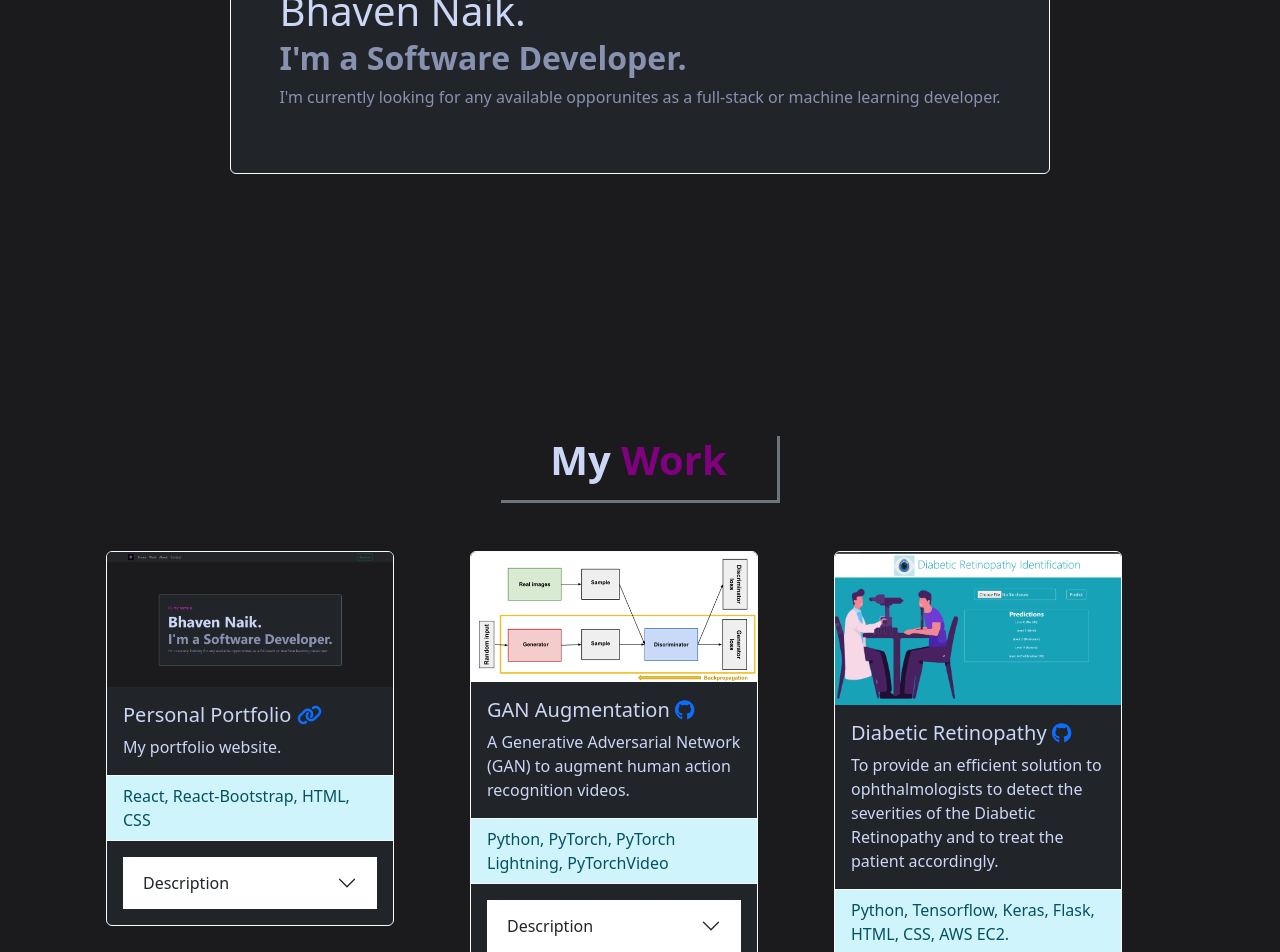
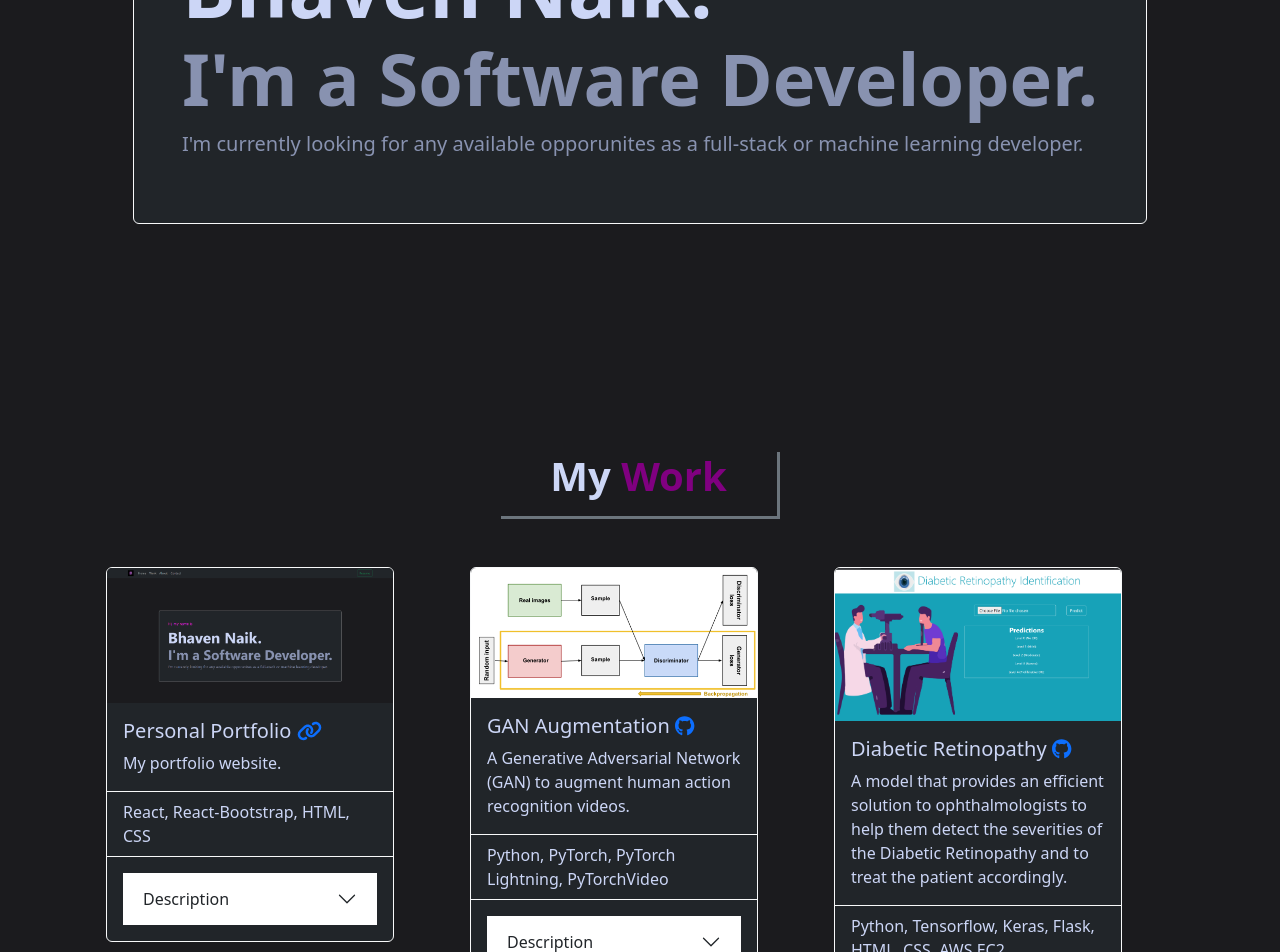
Before and after one commit to bhaven123/my-react-portfolio, a React (Create React App) app: page / in a window 1280 px wide. Shown: the part 420-1372 px from the top of the page. Built offline with nearby package versions, Linux system fonts and the light colour scheme.

Commit message:
design changes

```diff
--- a/src/components/pages/Home.js
+++ b/src/components/pages/Home.js
@@ -2,23 +2,22 @@ import { Card, Container } from "react-bootstrap";
 
 const Home = () => {
   return (
-    <Container className="min-vh-100 d-flex align-items-center">
+    <Container id="home" className="min-vh-100 d-flex align-items-center">
       <Card
-        id="home"
-        className="py-5 px-5 mb-5 vw-50 mt-5 mx-auto px-auto"
+        className="py-5 px-5 mb-5 vw-25 mt-5 mx-auto px-auto"
         border="light"
         bg="dark"
       >
-        <p className="mt-1  fs-6" style={{ color: "rgb(233, 27, 233)" }}>
+        <p className="mt-1  fs-5" style={{ color: "rgb(233, 27, 233)" }}>
           Hi, my name is
         </p>
-        <h1 className="fs-1 fw- lh-1" style={{ color: "#ccd6f6" }}>
+        <h1 className="fw-bolder lh-1 display-1" style={{ color: "#ccd6f6" }}>
           Bhaven Naik.
         </h1>
-        <h2 className="fs-2 fw-bolder" style={{ color: "#8892b0" }}>
+        <h2 className="fw-bolder display-2" style={{ color: "#8892b0" }}>
           I'm a Software Developer.
         </h2>
-        <p className="fs-6" style={{ color: "#8892b0" }}>
+        <p className="fs-5" style={{ color: "#8892b0" }}>
           I'm currently looking for any available opporunites as a full-stack or
           machine learning developer.
         </p>
--- a/src/components/pages/Work.js
+++ b/src/components/pages/Work.js
@@ -15,7 +15,7 @@ import {
 
 const Work = () => {
   return (
-    <Container id="work" className="min-vh-100">
+    <Container id="work" className="min-vh-100 py-3">
       <h1
         className="w-25 mx-auto text-center border-3 border-bottom border-secondary border-end mb-5 pb-3 fs-1 fw-bolder fw-bolder"
         style={{ color: "#ccd6f6" }}
@@ -47,28 +47,35 @@ const Work = () => {
                 <Card.Text>My portfolio website.</Card.Text>
               </Card.Body>
               <ListGroup className="list-group-flush">
-                <ListGroup.Item variant="info" action>
+                <ListGroup.Item
+                  variant="dark"
+                  className="bg-dark"
+                  style={{ color: "#ccd6f6" }}
+                >
                   React, React-Bootstrap, HTML, CSS
                 </ListGroup.Item>
               </ListGroup>
               <Card.Body>
-                <Accordion flush>
+                <Accordion flush style={{ "background-color": "blue" }}>
                   <Accordion.Item eventKey="0">
                     <Accordion.Header>Description</Accordion.Header>
                     <Accordion.Body>
-                      <ul>
-                        <li>
+                      <ListGroup>
+                        <ListGroup.Item
+                          className="bg-dark"
+                          style={{ color: "#ccd6f6" }}
+                        >
                           Developed Personal Portfolio using ReactJS, HTML and
-                          CSS.
-                        </li>
-                        <li>
-                          Used React-Bootstrap for responsive design and single
-                          page navigation.
-                        </li>
-                        <li>
-                          Used CSS modules for styling the entire website.
-                        </li>
-                      </ul>
+                          Bootstrap CSS.
+                        </ListGroup.Item>
+                        <ListGroup.Item
+                          className="bg-dark"
+                          style={{ color: "#ccd6f6" }}
+                        >
+                          Used React-Bootstrap CSS for responsive design and
+                          styling the entire website.
+                        </ListGroup.Item>
+                      </ListGroup>
                     </Accordion.Body>
                   </Accordion.Item>
                 </Accordion>
@@ -96,7 +103,11 @@ const Work = () => {
                 </Card.Text>
               </Card.Body>
               <ListGroup className="list-group-flush">
-                <ListGroup.Item variant="info" action>
+                <ListGroup.Item
+                  variant="dark"
+                  className="bg-dark"
+                  style={{ color: "#ccd6f6" }}
+                >
                   Python, PyTorch, PyTorch Lightning, PyTorchVideo
                 </ListGroup.Item>
               </ListGroup>
@@ -105,23 +116,32 @@ const Work = () => {
                   <Accordion.Item eventKey="0">
                     <Accordion.Header>Description</Accordion.Header>
                     <Accordion.Body>
-                      <ul>
-                        <li>
+                      <ListGroup>
+                        <ListGroup.Item
+                          className="bg-dark"
+                          style={{ color: "#ccd6f6" }}
+                        >
                           Worked on developing a GAN as a research project to
                           gain deeper insights into applications of Generalized
                           Adversarial Networks in the field of Medical Science.
-                        </li>
-                        <li>
+                        </ListGroup.Item>
+                        <ListGroup.Item
+                          className="bg-dark"
+                          style={{ color: "#ccd6f6" }}
+                        >
                           Developed a GAN that could produce augmented videos of
                           Human Action Recognition using PyTorch and PyTorch
                           Lightning on the HMDB51 dataset.
-                        </li>
-                        <li>
+                        </ListGroup.Item>
+                        <ListGroup.Item
+                          className="bg-dark"
+                          style={{ color: "#ccd6f6" }}
+                        >
                           Using a pretrained video classifier available in
                           PyTorchVideo, tested whether the augmented videos help
                           in improving the performance of the classifier.
-                        </li>
-                      </ul>
+                        </ListGroup.Item>
+                      </ListGroup>
                     </Accordion.Body>
                   </Accordion.Item>
                 </Accordion>
@@ -144,13 +164,17 @@ const Work = () => {
                   </Card.Link>
                 </Card.Title>
                 <Card.Text>
-                  To provide an efficient solution to ophthalmologists to detect
-                  the severities of the Diabetic Retinopathy and to treat the
-                  patient accordingly.
+                  A model that provides an efficient solution to
+                  ophthalmologists to help them detect the severities of the
+                  Diabetic Retinopathy and to treat the patient accordingly.
                 </Card.Text>
               </Card.Body>
               <ListGroup className="list-group-flush">
-                <ListGroup.Item variant="info" action>
+                <ListGroup.Item
+                  variant="dark"
+                  className="bg-dark"
+                  style={{ color: "#ccd6f6" }}
+                >
                   Python, Tensorflow, Keras, Flask, HTML, CSS, AWS EC2.
                 </ListGroup.Item>
               </ListGroup>
@@ -159,16 +183,27 @@ const Work = () => {
                   <Accordion.Item eventKey="0">
                     <Accordion.Header>Description</Accordion.Header>
                     <Accordion.Body>
-                      <ul>
-                        <li>
+                      <ListGroup>
+                        <ListGroup.Item
+                          className="bg-dark"
+                          style={{ color: "#ccd6f6" }}
+                        >
                           Worked with TensorFlow Keras to fine tune a
                           pre-trained VGG16 model with custom classes.
-                        </li>
-                        <li>
+                        </ListGroup.Item>
+                        <ListGroup.Item
+                          className="bg-dark"
+                          style={{ color: "#ccd6f6" }}
+                        >
                           Created a client interface using Flask, HTML, CSS.
-                        </li>
-                        <li>Deployed the project using an AWS EC2 instance.</li>
-                      </ul>
+                        </ListGroup.Item>
+                        <ListGroup.Item
+                          className="bg-dark"
+                          style={{ color: "#ccd6f6" }}
+                        >
+                          Deployed the project using an AWS EC2 instance.
+                        </ListGroup.Item>
+                      </ListGroup>
                     </Accordion.Body>
                   </Accordion.Item>
                 </Accordion>
```
